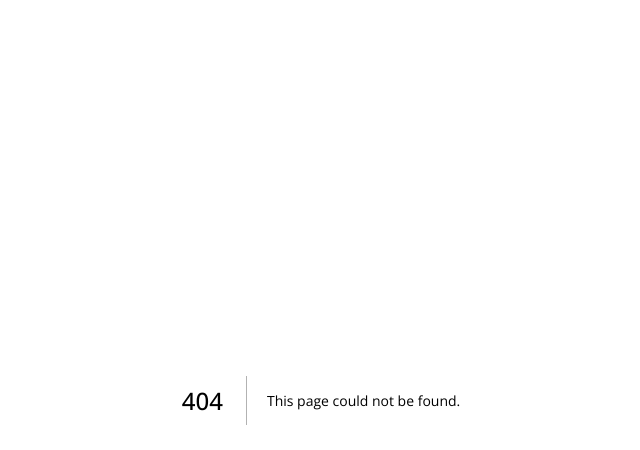
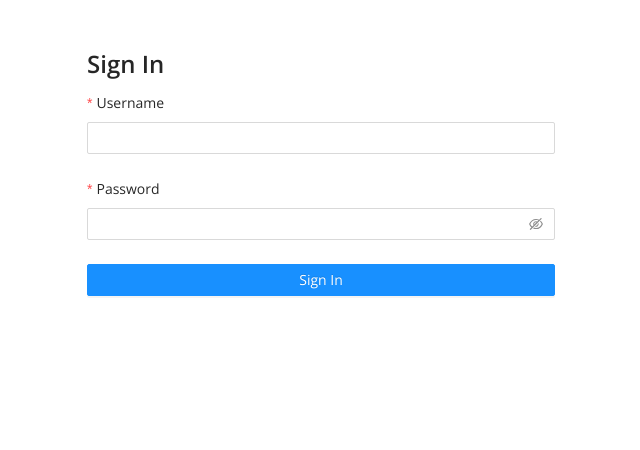
Before and after one commit to hnguyen110/Quiz-Client-UI, a Next.js app: page /auth/sign-in in a window 1280 px wide. Before the commit this address had no page. Shown: the top 450 px of the page, without its empty margins (319-959 px from the left). Built offline with nearby package versions, Linux system fonts and the light colour scheme.

Commit message:
Added a page for the user to sign in

```diff
--- /dev/null
+++ b/components/authentication/sign-in/sign-in.tsx
@@ -0,0 +1,36 @@
+import { Button, Col, Form, Input, Row, Typography } from "antd";
+
+export default function SignIn() {
+  return (
+    <Row className="pt-12 px-4">
+      <Col className="m-auto" xs={24} sm={24} md={15} lg={9} xl={9}>
+        <Typography.Title level={3}>Sign In</Typography.Title>
+        <Form layout="vertical">
+          <Form.Item
+            hasFeedback
+            label="Username"
+            name="username"
+            rules={[{ required: true, message: "This field can not be empty" }]}
+          >
+            <Input />
+          </Form.Item>
+
+          <Form.Item
+            hasFeedback
+            label="Password"
+            name="password"
+            rules={[{ required: true, message: "This field can not be empty" }]}
+          >
+            <Input.Password />
+          </Form.Item>
+
+          <Form.Item>
+            <Button block type="primary" htmlType="submit">
+              Sign In
+            </Button>
+          </Form.Item>
+        </Form>
+      </Col>
+    </Row>
+  );
+}
--- a/pages/_app.tsx
+++ b/pages/_app.tsx
@@ -1,8 +1,9 @@
-import '../styles/globals.css'
-import type { AppProps } from 'next/app'
+import "../styles/tailwind.css";
+import "antd/dist/antd.css";
+import type { AppProps } from "next/app";
 
-function MyApp({ Component, pageProps }: AppProps) {
-  return <Component {...pageProps} />
+function App({ Component, pageProps }: AppProps) {
+  return <Component {...pageProps} />;
 }
 
-export default MyApp
+export default App;
--- a/pages/api/hello.ts
+++ /dev/null
@@ -1,13 +0,0 @@
-// Next.js API route support: https://nextjs.org/docs/api-routes/introduction
-import type { NextApiRequest, NextApiResponse } from 'next'
-
-type Data = {
-  name: string
-}
-
-export default function handler(
-  req: NextApiRequest,
-  res: NextApiResponse<Data>
-) {
-  res.status(200).json({ name: 'John Doe' })
-}
--- /dev/null
+++ b/pages/auth/sign-in/index.tsx
@@ -0,0 +1,5 @@
+import SignIn from "../../../components/authentication/sign-in/sign-in";
+
+export default function Index() {
+  return <SignIn />;
+}
```
Also changed, not shown: styles/tailwind.css.
